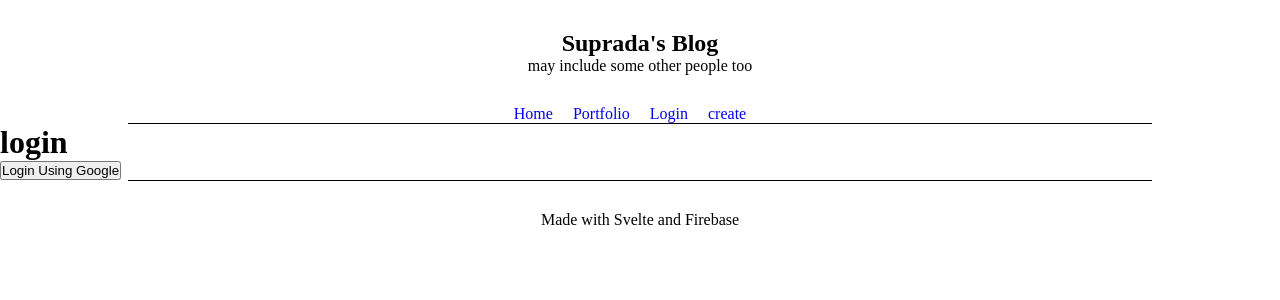
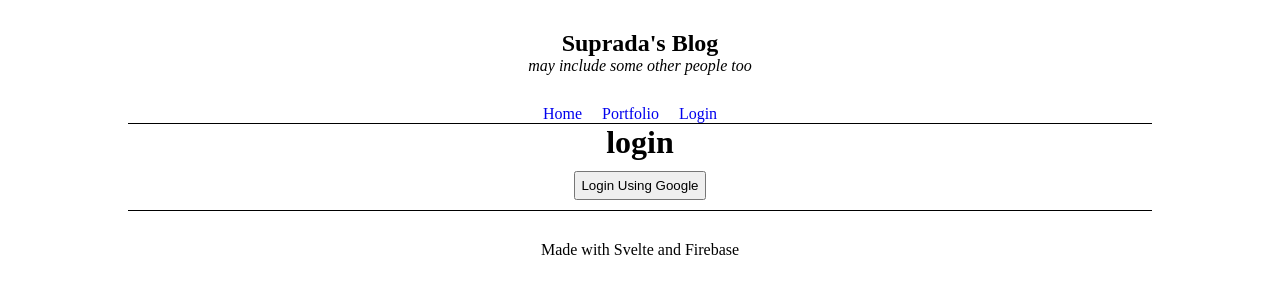
Before and after one commit to Suprada-2002/svelte-crud, a SvelteKit app: page /login in a window 1280 px wide. Shown: the top 300 px of the page. Built offline with nearby package versions, Linux system fonts and the light colour scheme.

Commit message:
removing create

```diff
--- a/src/routes/+layout.svelte
+++ b/src/routes/+layout.svelte
@@ -20,17 +20,17 @@
 <nav class="container">
   <div class="header">
     <h1>Suprada's Blog</h1>
-    <p>may include some other people too</p>
+    <i>may include some other people too</i>
   </div>
   <ul>
     <li><a href="/">Home</a></li>
     <li><a href="https://portfolio2-0-mu-nine.vercel.app/">Portfolio</a></li>
     {#if $isLoggedIn}
     <li><button class="button" on:click={logout}>Logout</button></li>
+    <li><a href="/create">create</a></li>
     {:else}
     <li><a href="/login">Login</a></li>
     {/if}
-    <li><a href="/create">create</a></li>
   </ul>
 </nav>
 <slot />
--- a/src/routes/login/+page.svelte
+++ b/src/routes/login/+page.svelte
@@ -19,6 +19,7 @@
     }
 </script>
 
+<div class="container">
 <h1>login </h1>
 
 {#if $isLoggedIn}
@@ -32,3 +33,17 @@
  {:else}
  <button on:click={login}>Login Using Google</button>
  {/if}
+</div>
+
+<style>
+  .container {
+    display: grid;
+    place-items: center;
+  }
+
+  button {
+    padding: 5px 5px;
+    margin: 10px 0px;
+  }
+
+</style>
```
Also changed, not shown: src/routes/+page.svelte (+0 -9 lines).
